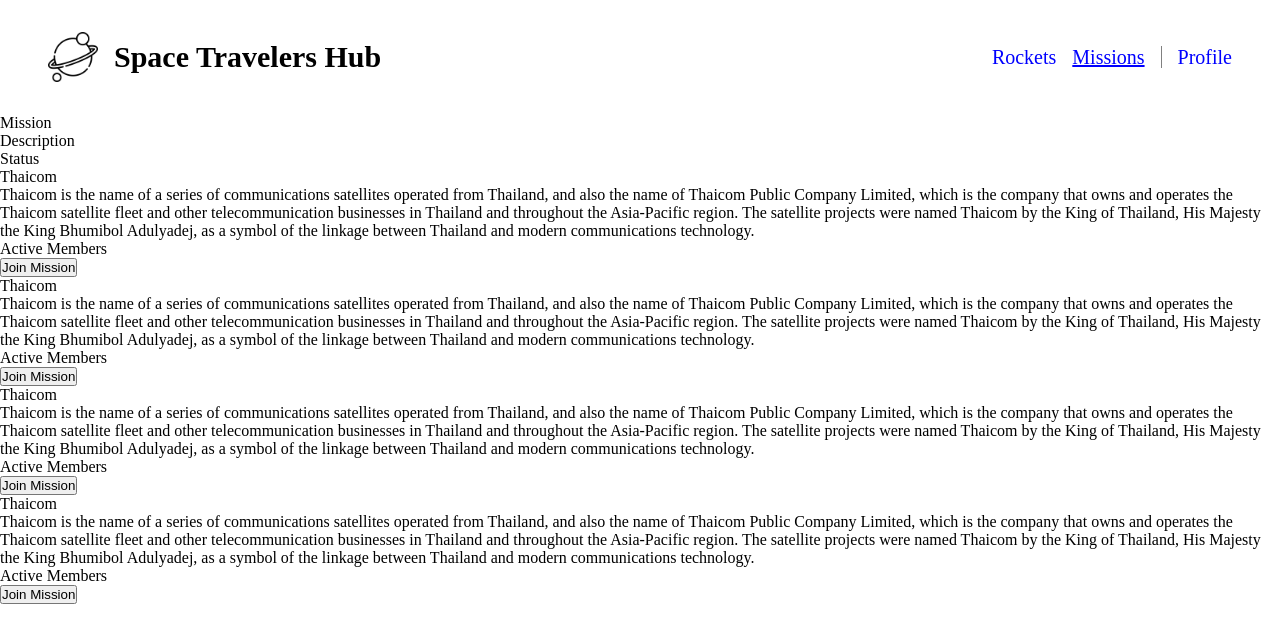
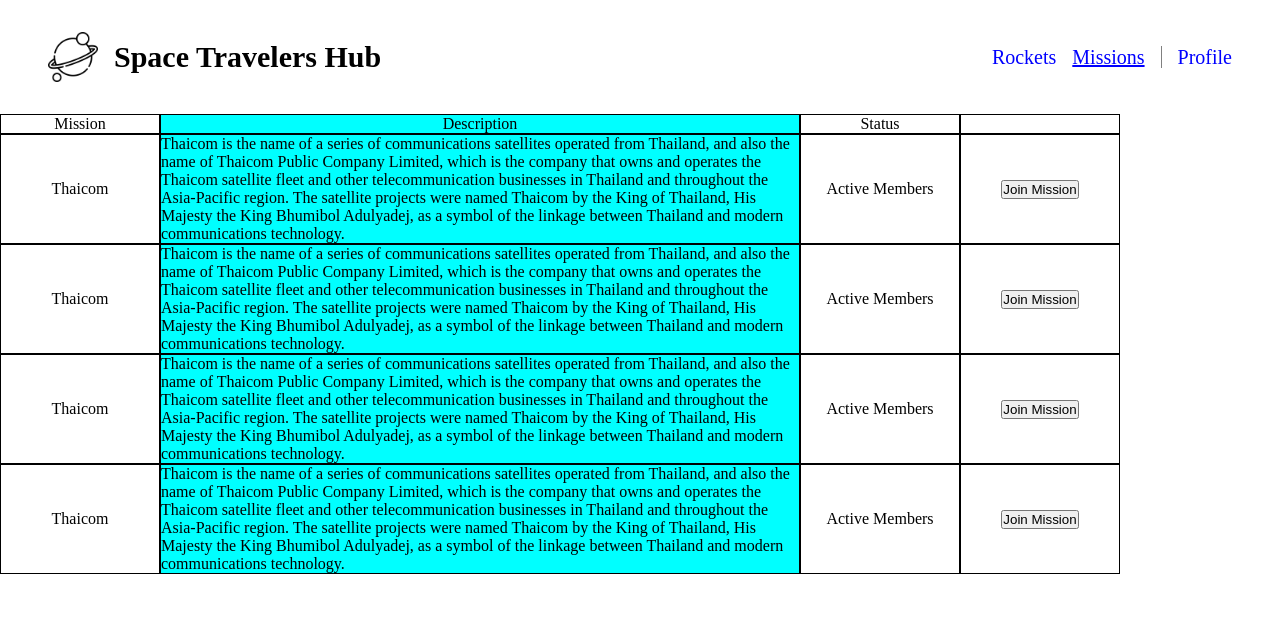
Before and after one commit to baqar-abbas/spacehub-capstone, a React (Create React App) app: page /missions in a window 1280 px wide. Shown: the top 642 px of the page. Built offline with nearby package versions, Linux system fonts and the light colour scheme; the HTML template or start-up script is replaced by a standard one.

Commit message:
Basic structure with minimum styling

```diff
--- a/src/App.css
+++ b/src/App.css
@@ -83,3 +83,23 @@
   border-radius: 3px;
   font-size: 10px;
 }
+
+/* missions css */
+
+.mission-headers {
+  display: grid;
+  grid-template-columns: 1fr 1fr 1fr 1fr 1fr 1fr 1fr 1fr;
+}
+
+.mission-headers div {
+  border: 1px solid black;
+  display: flex;
+  justify-content: center;
+  align-items: center;
+}
+
+.mission-disc {
+  background-color: aqua;
+  grid-column-start: 2;
+  grid-column-end: 6;
+}
```
